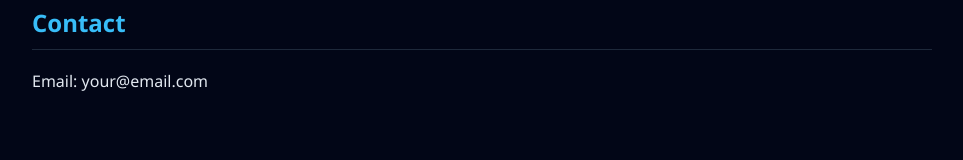
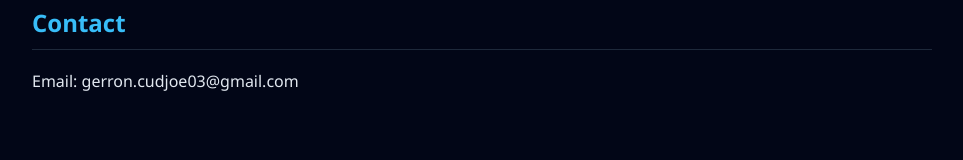
Before and after one commit to Gerronc/Gerronc, a plain HTML site: page index.html in a window 1280 px wide. Shown: the part 1704-1864 px from the top of the page, without its empty margins (158-1121 px from the left). Drawn offline with Linux system fonts and the light colour scheme.

Commit message:
Update index.html

```diff
--- a/index.html
+++ b/index.html
@@ -139,7 +139,7 @@
 
 <section>
   <h2>Contact</h2>
-  <p>Email: your@email.com</p>
+  <p>Email: gerron.cudjoe03@gmail.com</p>
 </section>
 
 <footer>
```
